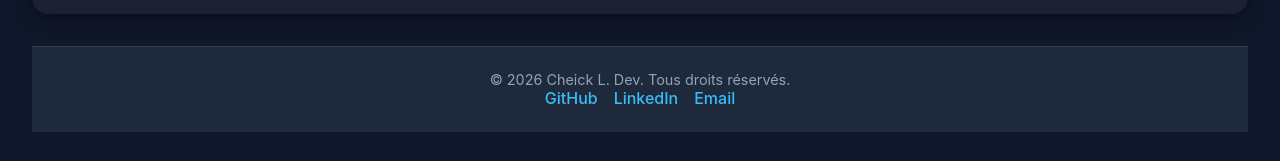
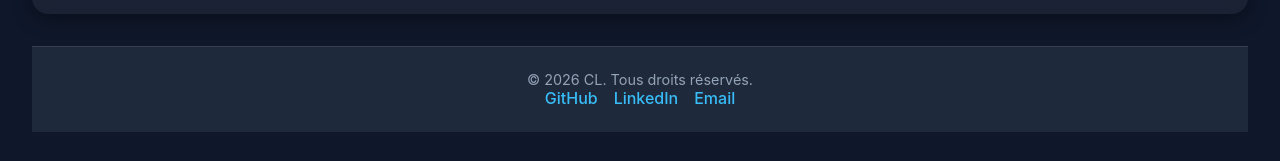
Before and after one commit to CL-KRMA/cryptodash-app, a Next.js app: page / in a window 1280 px wide. Shown: the part 448-609 px from the top of the page. Built offline with nearby package versions, Linux system fonts and the light colour scheme; no server answers.

Commit message:
mise a jour du footer

```diff
--- a/components/Footer.tsx
+++ b/components/Footer.tsx
@@ -1,7 +1,7 @@
 function Footer() {
   return (
     <footer className="footer">
-      <p>© 2026 Cheick L. Dev. Tous droits réservés.</p>
+      <p>© 2026 CL. Tous droits réservés.</p>
       <div className="socials">
         <a href="https://github.com/CL-KRMA" target="_blank" rel="noopener noreferrer">GitHub</a>
         <a href="https://www.linkedin.com/in/cheick-laye-kourouma-2b1b423b8/?locale=fr-FR" target="_blank" rel="noopener noreferrer">LinkedIn</a>
```
